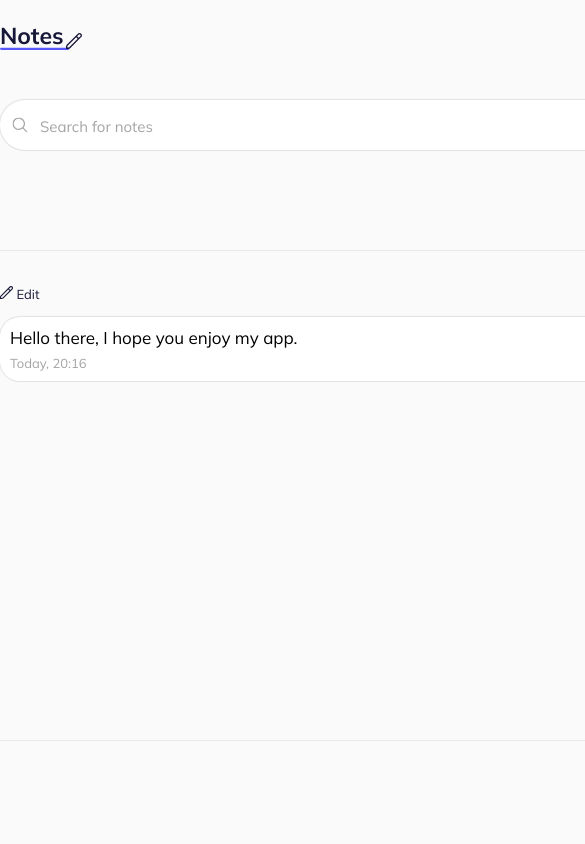
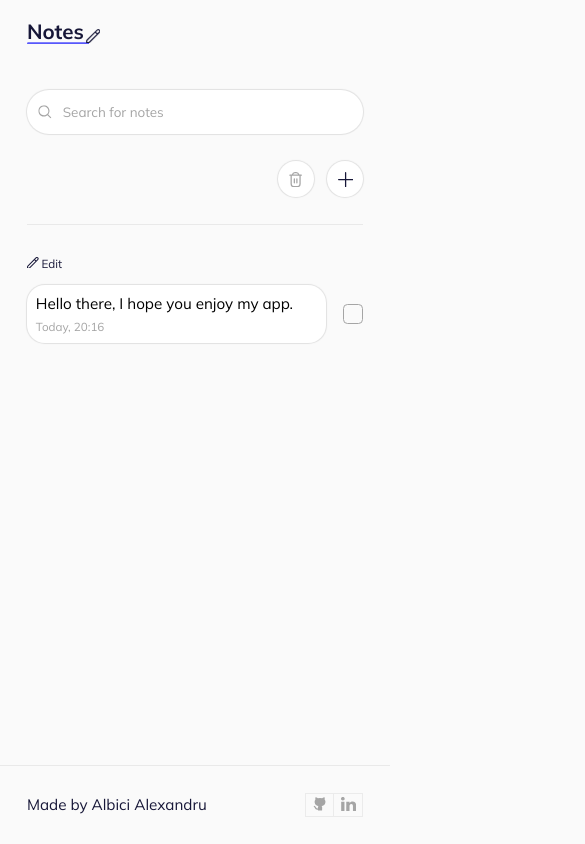
Before and after one commit to Xander1796/Notes, a website: page index.html in a window 390 px wide. Shown: the top 844 px of the page, 585 px wide, since content can reach past the window. Drawn offline with Linux system fonts and the light colour scheme.

Commit message:
make it responsive, get rid of the svgs that i don't use

```diff
--- a/index.html
+++ b/index.html
@@ -1,7 +1,9 @@
 <!DOCTYPE html>
 <html lang="en">
 <head>
-
+    <meta charset="UTF-8">
+    <meta http-equiv="X-UA-Compatible" content="IE=edge">
+    <meta name="viewport" content="width=device-width, initial-scale=1.0">
     <title>Notes App</title>
     <link rel="preconnect" href="https://fonts.googleapis.com">
     <link rel="preconnect" href="https://fonts.gstatic.com" crossorigin>
@@ -128,18 +130,25 @@
                 <span class="edit-note-date">27.11.2021</span>
             </div>
 
-            <div contenteditable="true" class="edit-note-content" data-is-new>Hello there, this is your first edit.</div>
+            <div contenteditable="true" spellcheck="false" class="edit-note-content" data-is-new>Hello there, this is your first edit.</div>
         </section>
     </main>
 
     <footer>
+        <div class="wrapper">
             <p>Made by Albici Alexandru</p>
             <div class="social-icons">
+                <a href="#">
                     <svg class="social-icon" xmlns="http://www.w3.org/2000/svg" viewBox="0 0 24 24"><path d="M20.11554,5.90131a3.88274,3.88274,0,0,0-.26-.31,4.41253,4.41253,0,0,0,.21-.76,5.28351,5.28351,0,0,0-.35-2.8s-1.12-.35-3.69,1.38a12.47675,12.47675,0,0,0-3.35-.45,12.60429,12.60429,0,0,0-3.36.45c-2.57-1.75-3.69-1.38-3.69-1.38a5.26343,5.26343,0,0,0-.35,2.77,4.21027,4.21027,0,0,0,.22.79c-.09.1-.18.21-.26.31a5.13973,5.13973,0,0,0-1.12,3.3,7.68624,7.68624,0,0,0,.04.85c.31994,4.43,3.27,5.46,6.08,5.78a2.55759,2.55759,0,0,0-.77,1.39,4.02183,4.02183,0,0,0-.13,1.09v1.30957c-1.11822.09937-2.26648-.06335-2.62219-1.06134a5.69461,5.69461,0,0,0-1.83447-2.41211,1.1789,1.1789,0,0,1-.169-.1123,1.00141,1.00141,0,0,0-.93066-.64551H3.77441a.99965.99965,0,0,0-1,.99512c-.0039.8125.80909,1.33691,1.14258,1.51562a4.4665,4.4665,0,0,1,.92285,1.3584c.36426,1.02344,1.4292,2.57812,4.46582,2.376.001.03515.002.06835.00245.09863l.00439.26758a.99974.99974,0,0,0,1,1l.00311-.00061V23.001h4.71112a.99974.99974,0,0,0,1-1s.00733-3.15967.00733-3.68964a4.02421,4.02421,0,0,0-.13-1.09l-.00183-.0061.00336.0061c-.00861-.035-.02173-.06353-.03113-.09747A2.53213,2.53213,0,0,0,15.134,15.8313l.0116.02087c-.00684-.00616-.01324-.01489-.02008-.02087,2.81-.32,5.74-1.37,6.06-5.78a7.68675,7.68675,0,0,0,.04-.85A5.2306,5.2306,0,0,0,20.11554,5.90131Z"/>
                     </svg>
+                </a>
 
+                <a href="#">
                     <svg class="social-icon"  xmlns="http://www.w3.org/2000/svg" viewBox="0 5 1036 990"><path d="M0 120c0-33.334 11.667-60.834 35-82.5C58.333 15.833 88.667 5 126 5c36.667 0 66.333 10.666 89 32 23.333 22 35 50.666 35 86 0 32-11.333 58.666-34 80-23.333 22-54 33-92 33h-1c-36.667 0-66.333-11-89-33S0 153.333 0 120zm13 875V327h222v668H13zm345 0h222V622c0-23.334 2.667-41.334 8-54 9.333-22.667 23.5-41.834 42.5-57.5 19-15.667 42.833-23.5 71.5-23.5 74.667 0 112 50.333 112 151v357h222V612c0-98.667-23.333-173.5-70-224.5S857.667 311 781 311c-86 0-153 37-201 111v2h-1l1-2v-95H358c1.333 21.333 2 87.666 2 199 0 111.333-.667 267.666-2 469z"/>
                     </svg>
+                </a>
+
+            </div>
         </div>
     </footer>
 </body>
--- a/js/script.js
+++ b/js/script.js
@@ -355,6 +355,9 @@ const checkIfThereAreLineBreaks = function(note) {
       }
 
       if(e.target.closest('.home-new-note') && !e.target.closest('.home-new-note').classList.contains('home-action-button-inactive')) {
+         const allNotesAnimations = [...notesContainer.querySelectorAll('.note-and-date')];
+         allNotesAnimations.forEach(anim => anim.classList.remove('new-or-edited-note-anim'));
+
          editNoteContent.dataset.isNew = 'true';
 
          formatingEditSectionForNewNote();
--- a/scss/main.scss
+++ b/scss/main.scss
@@ -1,8 +1,5 @@
 $section-width: 70rem;
 $box-shadow: 0px 0px 1px 1px rgba(0, 0, 0, .1);
-$regular-font-size: 1.7rem;
-$small-font-size: 1.3rem;
-$small-regular-font-size: 1.5rem;
 
 $primary-color-1: #171738;
 $primary-color-2: #A5A5A5;
@@ -11,15 +8,18 @@ $secondary-color-2:#5757FB;
 $secondary-color-3: #f1f1f1;
 $nav-height: 7rem;
 
-@mixin flex-align-center {
-    display: flex;
-    align-items: center;
+:root {
+    --regular-font-size: 1.7rem;
+    --small-font-size: 1.3rem;
+    --small-regular-font-size: 1.5rem;
 }
 
-@mixin flex-align-justify-center {
-    display: flex;
-    align-items: center;
-    justify-content: center;
+@mixin media-760px {
+    @media(max-width: 760px) {@content;}
+}
+
+@mixin media-500px {
+    @media(max-width: 500px) {@content;}
 }
 
 @mixin flex($flexDirection, $align, $justify) {
@@ -83,11 +83,14 @@ html {
 
 body {
     background-color: #FAFAFA;
+
+    @include media-760px {
+        padding: 0 3rem;
+    }
 }
 
 button {
     border: none;
-    outline: none;
     background: none
 }
 
@@ -135,6 +138,11 @@ section {
 section, nav {
     margin: 0 auto;
     width: $section-width;
+
+    @include media-760px {
+        width: 100%;
+        margin: auto;
+    }
 }
 
 .overlay {
@@ -172,7 +180,7 @@ section, nav {
     button {
         color: #4d4dc1;
         font-weight: 600;
-        font-size: $regular-font-size;
+        font-size: var(--regular-font-size);
         cursor: pointer;
         padding: .5rem 1rem;
         border-radius: .5rem;
@@ -311,7 +319,7 @@ section, nav {
         box-shadow: $box-shadow;
         border-radius: 10rem;
         padding: 0 2rem 0 4rem;
-        font-size: $regular-font-size;
+        font-size: var(--regular-font-size);
         color: $primary-color-1;
 
         &:focus {
@@ -333,7 +341,7 @@ section, nav {
     border-bottom: 1px solid #e9e9e9;
 
     p {
-        font-size: $regular-font-size;
+        font-size: var(--regular-font-size);
         color: $primary-color-1;
         font-weight: 600
     }
@@ -347,12 +355,20 @@ section, nav {
     img {
         width: 30rem;
         height: auto;
+
+        @include media-500px {
+           width: 17rem;
+        }
     }
 
     h2 {
         margin-top: 3rem;
         font-size: 2.4rem;
         color: #bbbbbb;
+
+        @include media-760px {
+            font-size: 2rem;
+        }
 
         span {
             font-weight: 400;
@@ -362,17 +378,17 @@ section, nav {
 }
 
 .home-actions {
-    @include flex-align-center();
+    @include flex(row, center, space-between);
     justify-content: space-between;
     padding: 3rem 0;
     border-bottom: 1px solid #e9e9e9;
 }
 
 .info-when-deleting-note {
-    @include flex-align-center();
+    @include flex(row, center, null);
 
     .cancel-note-deleting {
-        @include flex-align-justify-center();
+        @include flex(row, center, center);
         position: relative;
         cursor: pointer;
         margin-right: 1.5rem;
@@ -404,7 +420,7 @@ section, nav {
     }
 
     .notes-selected-number {
-        font-size: $regular-font-size;
+        font-size: var(--regular-font-size);
         font-weight: 600;
         color: $primary-color-1;
     }
@@ -416,12 +432,12 @@ section, nav {
 }
 
 .home-actions-buttons {
-    @include flex-align-center();
+    @include flex(row, center, null);
 }
 
 
 .home-action-button {
-    @include flex-align-justify-center();
+    @include flex(row, center, center);
     position: relative;
     width: 4rem;
     height: 4rem;
@@ -459,20 +475,18 @@ section, nav {
 
 .home-delete-note {
     &::after {
-        @include flex-align-justify-center();
+        @include flex(row, center, center);
         @include tooltip("Delete", 5rem, 3rem);
     }
 }
 
 .home-new-note::after {
-    @include flex-align-justify-center();
+    @include flex(row, center, center);
     @include tooltip("New", 5rem, 3rem);
 }
 
 #notes-container {
-    @include flex-align-center();
-    justify-content: space-between;
-    flex-direction: column;
+    @include flex(column, center, space-between);
 }
 
 .note-wrapper {
@@ -486,7 +500,7 @@ section, nav {
     }
 
     .edit-note {
-        font-size: $small-font-size;
+        font-size: var(--small-font-size);
         color: $primary-color-1;
         cursor: pointer;
         padding: .5rem;
@@ -509,7 +523,7 @@ section, nav {
 
     .note {
         display: grid;
-        grid-template-columns: minmax(94%, 100%) 1fr;
+        grid-template-columns: minmax(80%, 100%) 1fr;
         align-items: center;
         width: 100%;
         margin-top: 1rem;
@@ -531,12 +545,12 @@ section, nav {
             text-overflow: ellipsis;
             overflow: hidden;
             white-space: nowrap;
-            font-size: $regular-font-size;
+            font-size: var(--regular-font-size);
             margin-bottom: .7rem;
         }
 
         .note-date {
-            font-size: $small-font-size;
+            font-size: var(--small-font-size);
             color: $primary-color-2;
         }
     }
@@ -556,7 +570,7 @@ section, nav {
     }
 
     .delete-note {
-        @include flex-align-justify-center();
+        @include flex(row, center, center);
         min-width: 2.2rem;
         height: 2.2rem;
         cursor: pointer;
@@ -611,7 +625,7 @@ section, nav {
 
 .edit-note-navigation-button {
     @include flex(row, center, center);
-    font-size: $small-regular-font-size;
+    font-size: var(--small-regular-font-size);
     color: $primary-color-1;
     font-weight: 600;
     cursor: pointer;
@@ -661,14 +675,14 @@ section, nav {
 }
 
 .edit-note-date {
-    font-size: $small-font-size;
+    font-size: var(--small-font-size);
     color: $primary-color-2;
 }
 
 .edit-note-content {
     width: 100%;
     overflow-wrap: break-word;
-    font-size: $regular-font-size;
+    font-size: var(--regular-font-size);
     color: $primary-color-1;
     background: $secondary-color-1;
     box-shadow: $box-shadow;
@@ -683,17 +697,29 @@ section, nav {
 }
 
 footer {
-    @include flex(row, center, space-between);
+    @include flex(row, center, center);
     position: fixed;
     left: 0;
     bottom: 0;
     border-top: 1px solid #e9e9e9;
     background: #FAFAFA;
     width: 100vw;
-    padding: 2rem 60rem;
+    padding: 2rem 0;
+
+    @include media-760px {
+        width: 100%;
+        padding: 3rem;
+    }
+
+    .wrapper {
+        @include flex(row, center, space-between);
+        flex-wrap: wrap;
+        gap: 2rem;
+        width: 70rem;
+    }
 
     p {
-        font-size: $regular-font-size;
+        font-size: var(--regular-font-size);
         color: $primary-color-1;
     }
 }
@@ -701,23 +727,39 @@ footer {
 .social-icons {
     @include flex(row, center, null);
 
+    a {
+        padding: .3rem .7rem;
+        border: 1px solid #ebebeb;
+    }
+
+    a:not(:first-of-type) {
+        border-left: 0;
+    }
+
+    a:hover {
+        background: #ebebeb;
+    }
+    a:hover path {
+        fill: $primary-color-1;
+    }
+
     .social-icon {
         width: 1.7rem;
         cursor: pointer;
-
-        &:hover {
-            path {
-                fill: $primary-color-1;
-                transition: .3s ease fill;
-            }
-        }
-
-        &:first-of-type {
-            margin-right: 2.5rem;
-        }
 
         path {
             fill: $primary-color-2;
         }
     }
 }
+
+.some-text {
+    font-size: 4rem;
+    margin-left: 4rem;
+}
+
+@include media-500px {
+    html {
+        font-size: 56%;
+    }
+}
```
Also changed, not shown: css/style.css, svgs/add.svg (deleted), svgs/arrow-left.svg (deleted), svgs/cancel.svg (deleted), svgs/check.svg (deleted), svgs/copy.svg (deleted), svgs/cut.svg (deleted), svgs/edit.svg (deleted), svgs/notes-app-logo.svg (deleted), svgs/search.svg (deleted), svgs/trash.svg (deleted). Lines whose indentation alone changed are shown as unchanged.
